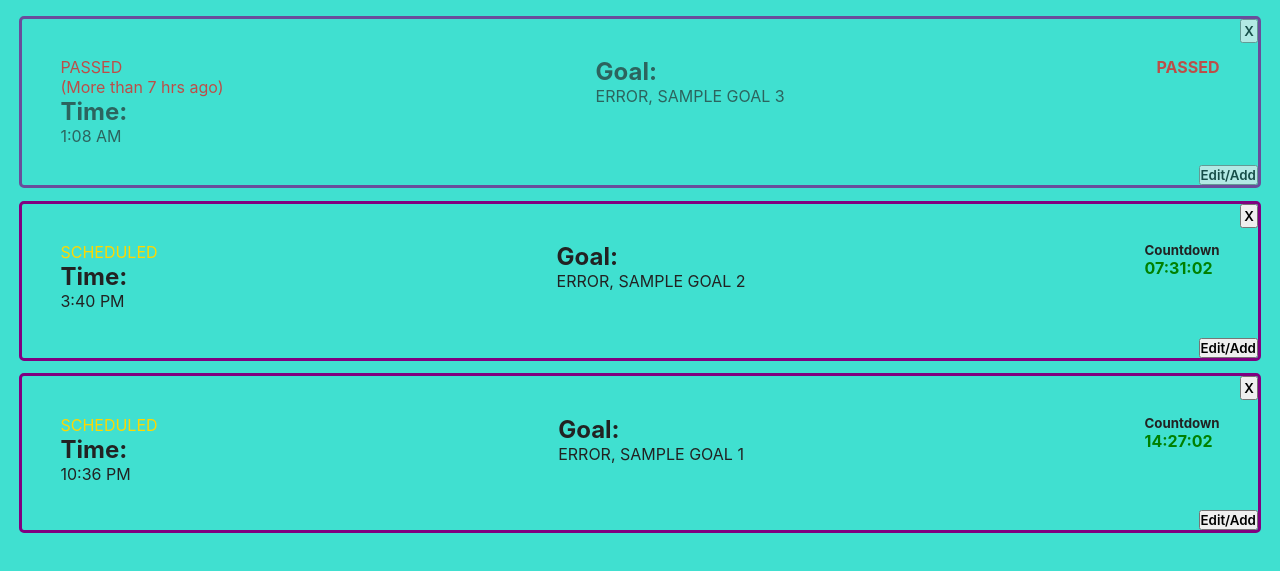
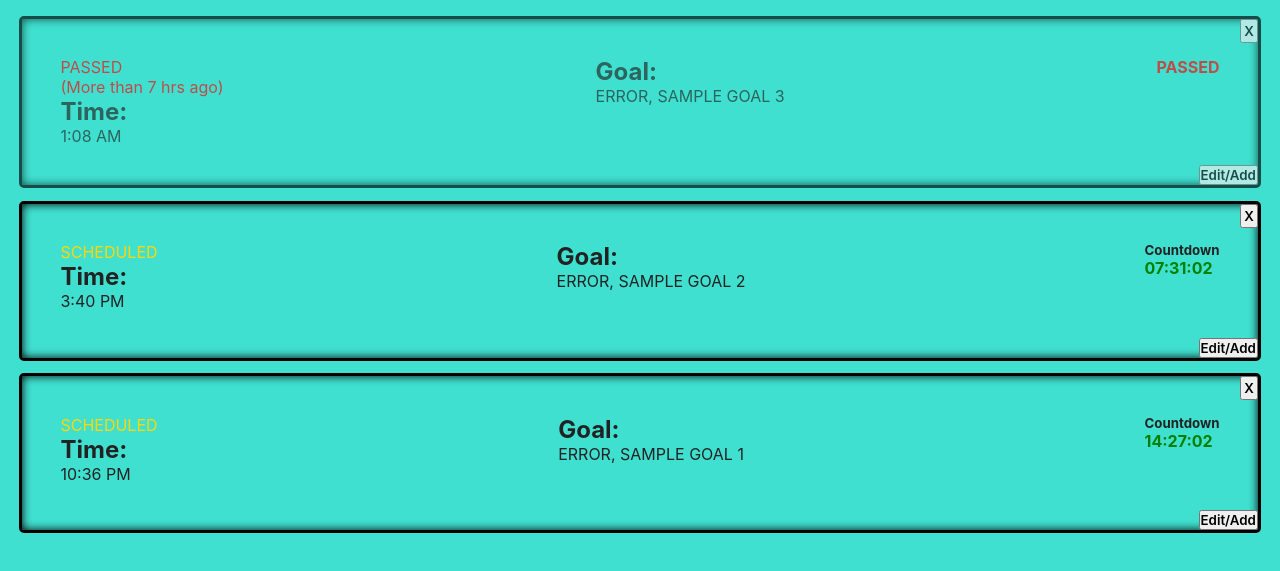
Before and after one commit to PhillipLam89/PhillipLam89.github.io, a plain HTML site: page index.html in a window 1280 px wide. Shown: the part 101-672 px from the top of the page. Drawn offline with Linux system fonts and the light colour scheme.

Commit message:
Update styles.css

```diff
--- a/styles.css
+++ b/styles.css
@@ -116,9 +116,10 @@
     justify-content: space-between;
     padding: 3vw;
     min-height: 20dvh;
-    border: 3px solid purple;
+    border: 3px solid black;
     border-radius: 5px;
     margin: 1%;
+    box-shadow: inset 0 0 10px black;
 }
 .editBtn {
     position: absolute;
```
